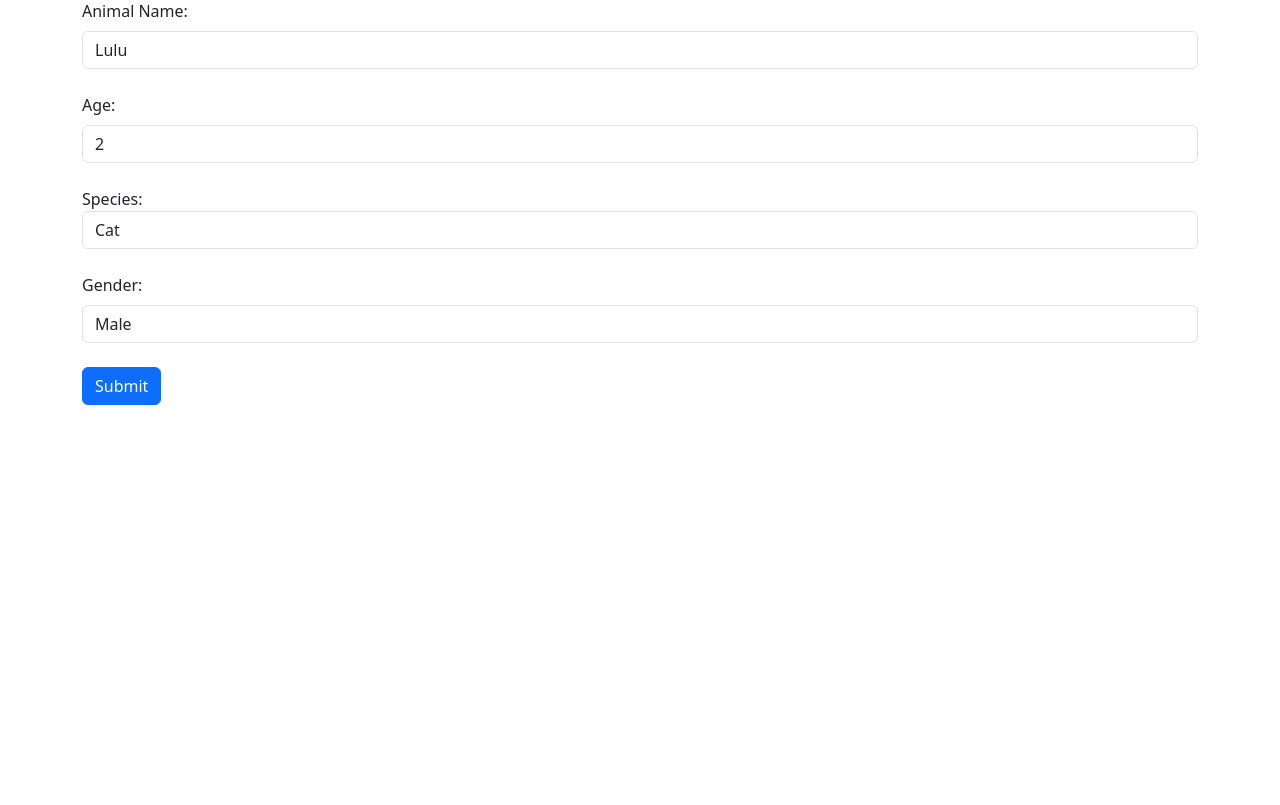
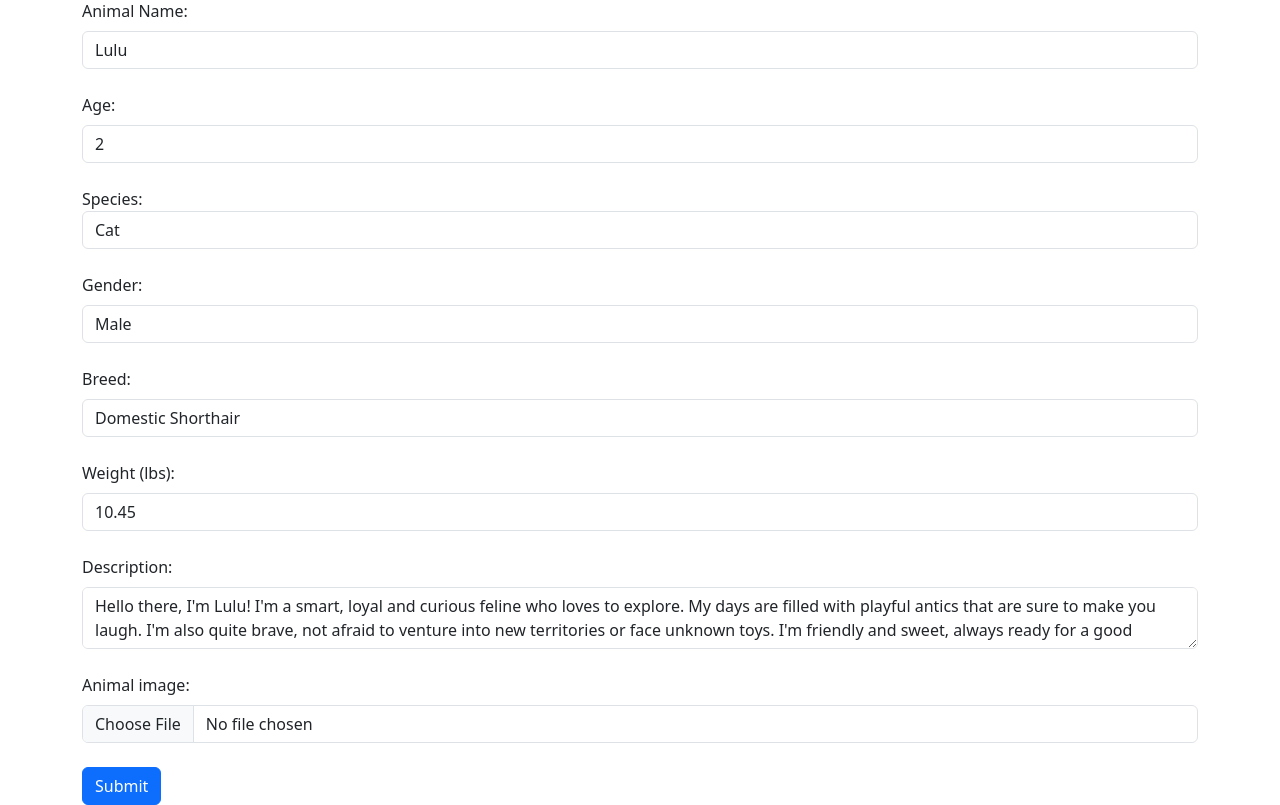
Before and after one commit to VapurGunslinger/Cmpe_131_Project, a Flask app: page /Animals/Add_Animal/Update/10 in a window 1280 px wide. Shown: the part 195-1000 px from the top of the page. Before the commit the page ends 600 px from the top, so only its background shows below. Run offline with Flask 3, Linux system fonts and the light colour scheme; some libraries are stand-ins or nearby versions.

Commit message:
form and display changes to add_animal

```diff
--- a/app.py
+++ b/app.py
@@ -1,4 +1,4 @@
-from flask import Flask, render_template, url_for, request, flash
+from flask import Flask, render_template, url_for, request, flash, redirect
 from flask_sqlalchemy import SQLAlchemy
 from flask_migrate import Migrate
 from flask_wtf import FlaskForm
@@ -53,7 +53,7 @@ class Appointment(db.Model):
 # Forms
 class animalForm(FlaskForm):
     name = StringField("Animal Name: ", validators=[DataRequired()])
-    age = IntegerField("Age: ", validators=[Optional(), NumberRange(min=0, message = "Input must be greater than 0.")])
+    age = IntegerField("Age: ", validators=[DataRequired(), NumberRange(min=0, message = "Input must be greater than 0.")])
     species = SelectField(u"Species: ",  choices=[(0, 'Cat'),(1, 'Dog')], validators=[DataRequired()])
     gender = SelectField(u"Gender: ", choices=[(0, 'Male'),(1, 'Female'), (2, 'Neutered Male'), (3, 'Spayed Female')], validators=[DataRequired(),] )
 
@@ -91,22 +91,27 @@ def add_animal():
                         gender = form.gender.data)
         db.session.add(animal)
         name = form.name.data
-        animal.image_path = request.files['image']
         # Save image
-        image_filename = secure_filename(animal.image_path.filename)
-        image_uniquename = str(uuid.uuid1()) + "_" + image_filename
-        saver = request.files['image']
-        animal.image_path = image_uniquename
-
-        try:
-            saver.save(os.path.join(app.config['UPLOAD_FOLDER'], image_uniquename))
-            db.session.commit()
-            flash(name + " was added successfully!")
-            form = animalForm(formdata=None)
-        except:
-            flash("Error adding " + name + " to database.")
-
-
+        if request.files.get("image"):
+            animal.image_path = request.files['image']
+            image_filename = secure_filename(animal.image_path.filename)
+            image_uniquename = str(uuid.uuid1()) + "_" + image_filename
+            saver = request.files['image']
+            animal.image_path = image_uniquename
+            try:
+                saver.save(os.path.join(app.config['UPLOAD_FOLDER'], image_uniquename))
+                db.session.commit()
+                flash(name + " was added successfully!")
+                form = animalForm(formdata=None)
+            except:
+                flash("Error adding " + name + " to database.")
+        else:
+            try:
+                db.session.commit()
+                flash(name + " was added successfully!")
+                form = animalForm(formdata=None)
+            except:
+                flash("Error adding " + name + " to database.")
 
     all_animals = Animal.query.order_by(Animal.id)
     return render_template('add_animal.html',
@@ -126,34 +131,40 @@ def delete(id):
         db.session.delete(animal_delete)
         db.session.commit()
         flash("Animal deleted successfully.")
-
-        all_animals = Animal.query.order_by(Animal.id)
-        return render_template('add_animal.html',
-            form = form,
-            all_animals=all_animals)
+        return redirect("/Animals/Add_Animal")
     except:
         flash("Unable to delete the animal from the database.")
-        all_animals = Animal.query.order_by(Animal.id)
-        return render_template('add_animal.html',
-            form = form,
-            all_animals=all_animals)
+        return redirect("/Animals/Add_Animal")
 
 @app.route('/Animals/Add_Animal/Update/<int:id>', methods=['GET','POST'])
 def update(id):
     animal_update = Animal.query.get_or_404(id)
     form = animalForm(obj=animal_update)
     if request.method == "POST":
-        animal_update.name = request.form['name']
-        animal_update.age = request.form['age']
-        animal_update.species = request.form['species']
-        animal_update.gender = request.form['age']
-        try:
+        form.populate_obj(animal_update)
+        name = form.name.data
+        if request.files.get("image"):
+            animal_update.image_path = request.files['image']
+            image_filename = secure_filename(animal_update.image_path.filename)
+            image_uniquename = str(uuid.uuid1()) + "_" + image_filename
+            saver = request.files['image']
+            animal_update.image_path = image_uniquename
+            try:
+                saver.save(os.path.join(app.config['UPLOAD_FOLDER'], image_uniquename))
                 db.session.commit()
-                flash("Animal updated successfully!")
-                return render_template("update.html", form=form, animal_update=animal_update)
-        except:
-               flash("Error with updating animal.")
-               return render_template("update.html", form=form, animal_update=animal_update)
+                flash(name + " was updated successfully!")
+                return redirect(url_for('update', id=id))
+            except:
+                flash("Error adding to database.")
+                return redirect(url_for('update', id=id))
+        else:
+            try:
+                db.session.commit()
+                flash(name + " updated successfully!")
+                return redirect(url_for('update', id=id))
+            except:
+                flash("Error with updating animal.")
+                return redirect(url_for('update', id=id))
     else:
        return render_template("update.html", form=form, animal_update=animal_update)
 
--- a/templates/testimonials.html
+++ b/templates/testimonials.html
@@ -41,7 +41,7 @@
 
 {%block body%}
 <div style = "text-align: center;">
-    <h1> You are on testimonial</h1>
+    <h1> Testimonials</h1>
         <img src= "{{ url_for('static', filename='images/p1.png') }}", class = "rounded-img",alt ="Sorry, the image could not be loaded or does not exist", width = "220", height = "210">
         <div class = "text">
              <i> "Adopting a cat from an animal shelter has been a transformative
--- a/templates/update.html
+++ b/templates/update.html
@@ -18,7 +18,7 @@
         <h1> Update Animal </h1>
     </div>
     <div>
-        <form action="/update/{{animal_update.id}}" method="POST" enctype="multipart/form-data">
+        <form action="/Animals/Add_Animal/Update/{{animal_update.id}}" method="POST" enctype="multipart/form-data">
             {{ form.hidden_tag() }}
             {{ form.name.label(class="form-label") }}
             {{ form.name(class="form-control") }}
@@ -32,6 +32,18 @@
             {{ form.gender.label(class="form-label") }}
             {{ form.gender(class="form-control") }}
             </br>
+            {{ form.breed.label(class="form-label") }}
+            {{ form.breed(class="form-control") }}
+            </br>
+            {{ form.weight.label(class="form-label") }}
+            {{ form.weight(class="form-control") }}
+            </br>
+            {{ form.description.label(class="form-label") }}
+            {{ form.description(class="form-control") }}
+            </br>
+            {{ form.image.label(class="form-label") }}
+            {{ form.image(class="form-control") }}
+            </br>
             {{ form.submit(class="btn btn-primary") }}
 
         </form>
```
Also changed, not shown: templates/animals.html (+4 -3 lines), instance/shelter.db, static/animal_images/77bcb02d-fce5-11ee-bdba-347df690b04a_Luna.jpg (added), static/animal_images/925bcf29-fce4-11ee-9d96-347df690b04a_Luna.jpg (added).
